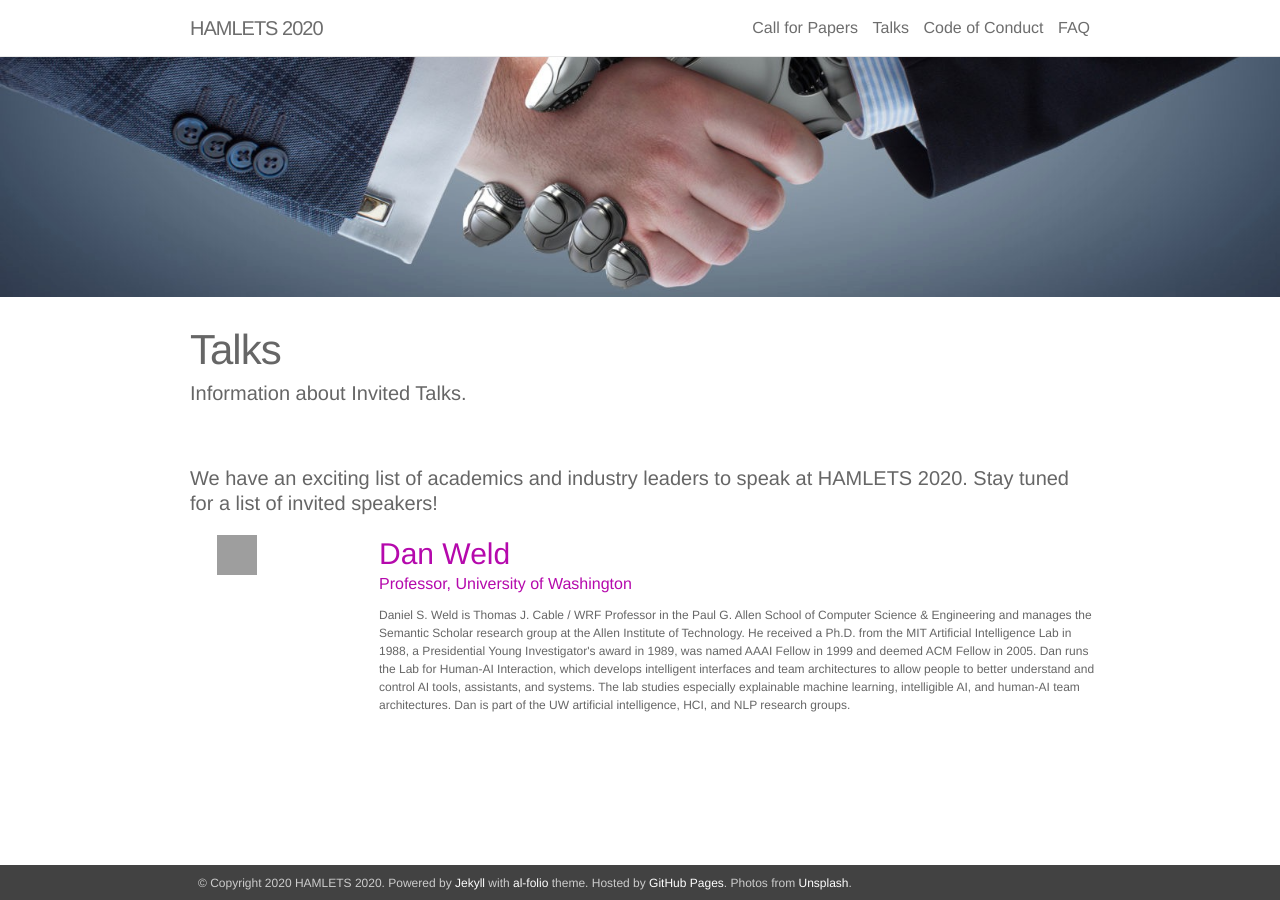
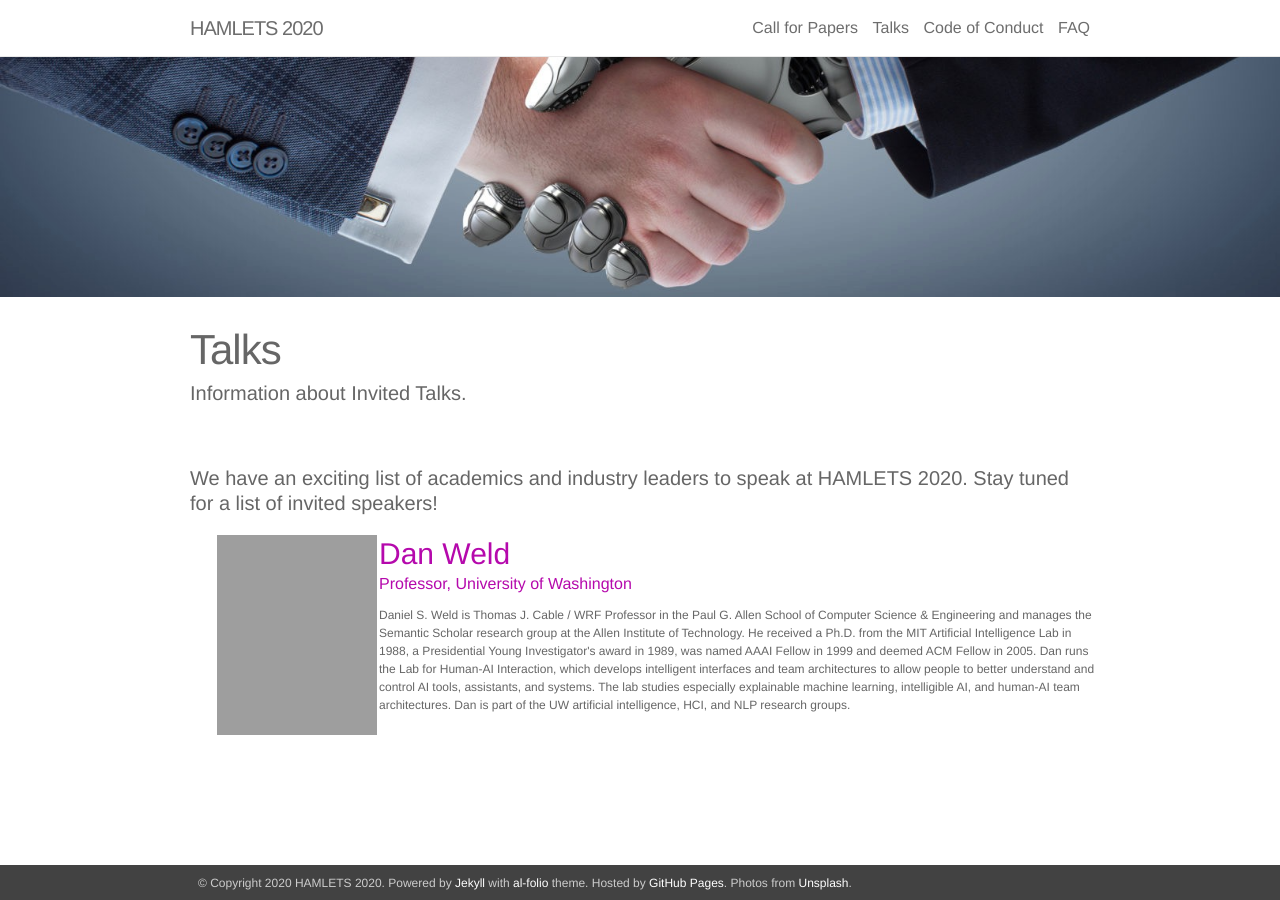
Before and after one commit to hamlets-workshop/hamlets-workshop.github.io, a Jekyll site: the page built from _pages/05_speakers.md, in a window 1280 px wide. Built offline with Jekyll 4.4.1, drawn with Linux system fonts in a browser that asks for light colours; nearby versions of some CDN libraries; grey boxes are pictures that could not be loaded.

```diff
--- a/_sass/_speakers.scss
+++ b/_sass/_speakers.scss
@@ -1,8 +1,8 @@
 .iconDetails {
  margin-left:2%;
 float:left;
-height:40px;
-width:40px;
+height:200px;
+width:160px;
 }
 
 h3 {
```
Also changed, not shown: _pages/04_schedule.md (+1 -0 lines).
